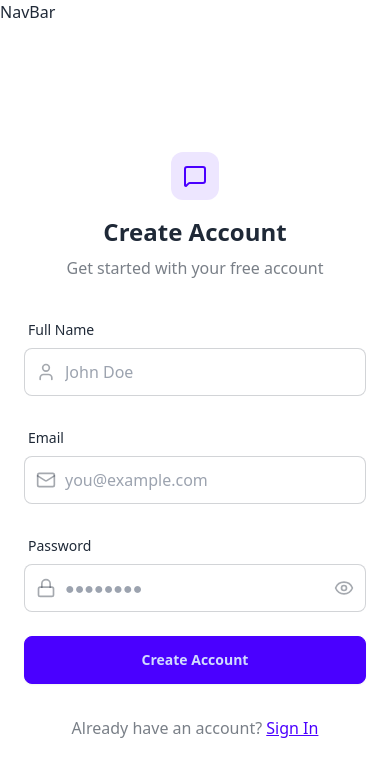
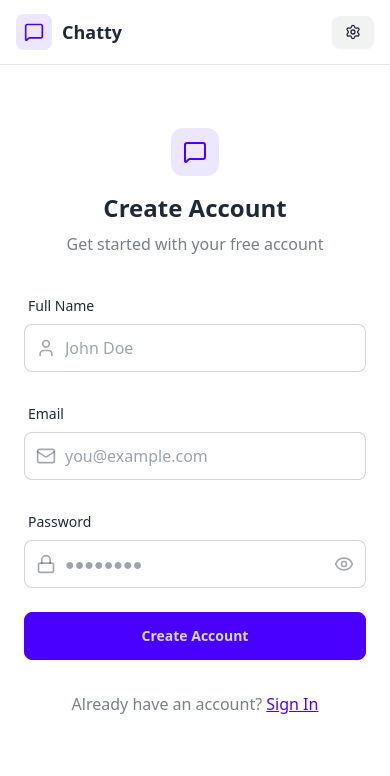
Before and after one commit to emonShimoul/MERN-Chat-App-UDPro2, a React app in the folder frontend/: page /signup in a window 390 px wide. Shown: the top 776 px of the page. Built offline with nearby package versions, Linux system fonts and the light colour scheme; no server answers; the HTML template or start-up script is replaced by a standard one.

Commit message:
design the navbar

```diff
--- a/frontend/src/components/Navbar.jsx
+++ b/frontend/src/components/Navbar.jsx
@@ -1,10 +1,53 @@
-import React from 'react'
+import { Link } from 'react-router-dom';
+import { useAuthStore } from '../store/useAuthStore'
+import { LogOut, MessageSquare, Settings, User } from 'lucide-react';
 
 const Navbar = () => {
+  const {logout, authUser} = useAuthStore();
+
   return (
-    <div>
-        NavBar
-    </div>
+    <header className='bg-base-100 border-b border-base-300 fixed w-full top-0 z-40 backdrop-blur-lg bg-base-100/80'>
+      <div className="container mx-auto px-4 h-16">
+        <div className="flex items-center justify-between h-full">
+          <div className="flex items-center gap-8">
+            <Link to="/" className='flex items-center gap-2.5 hover:opacity-80 transition-all'>
+              <div className="size-9 rounded-lg bg-primary/10 flex items-center justify-center">
+                <MessageSquare className='w-5 h-5 text-primary' />
+              </div>
+              <h1 className='text-lg font-bold'>Chatty</h1>
+            </Link>
+          </div>
+
+          <div className='flex items-center gap-2'>
+            <Link
+              to={"/settings"}
+              className={`
+                btn btn-sm gap-2 transition-colors
+                `}
+            >
+              <Settings className='w-4 h-4' />
+              <span className="hidden sm:inline">Settings</span>
+            </Link>
+
+            {
+              authUser && (
+                <>
+                  <Link to={"/profile"} className={`btn btn-sm gap-2`} >
+                  <User className='size-5' />
+                  <span className="hidden sm:inline">Profile</span>
+                  </Link>
+
+                  <button className='flex gap-2 items-center' onClick={logout}>
+                    <LogOut className='size-5' />
+                    <span className="hidden sm:inline">Logout</span>
+                  </button>
+                </>
+              )
+            }
+          </div>
+        </div>
+      </div>
+    </header>
   )
 }
 
--- a/frontend/src/store/useAuthStore.js
+++ b/frontend/src/store/useAuthStore.js
@@ -10,7 +10,7 @@
 
     isCheckingAuth: true,
 
-    checkAuth: async() => {
+    checkAuth: async () => {
         try{
             const res = await axiosInstance.get("/auth/check");
             set({authUser: res.data});
@@ -22,7 +22,7 @@
         }
     },
 
-    signup: async(data) => {
+    signup: async (data) => {
         set({isSigningUp: true});
         try{
             const res = await axiosInstance.post("/auth/signup", data);
@@ -33,5 +33,15 @@
         } finally {
             set({isSigningUp: false});
         }
+    },
+
+    logout: async () => {
+        try{
+            await axiosInstance.post("/auth/logout");
+            set({authUser: null});
+            toast.success("Logged out successfully!!");
+        } catch(error){
+            toast.error(error.response.data.message);
+        }
     }
 }))
```
